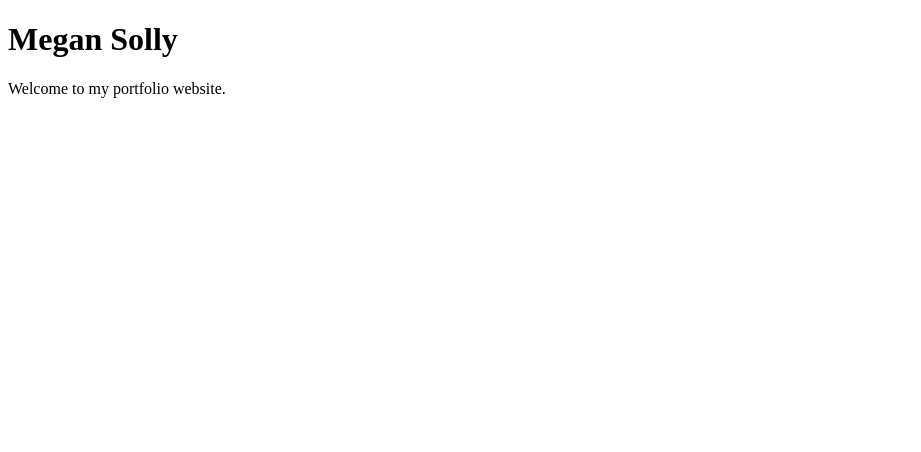
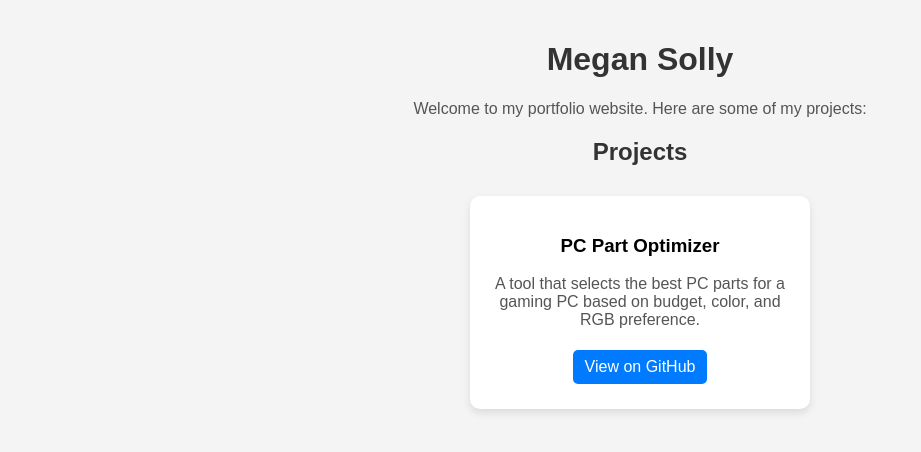
Before and after one commit to megansolly/megansolly.github.io, a plain HTML site: page index.html in a window 1280 px wide. Shown: the whole page, without its empty margins (0-921 px from the left). Drawn offline with Linux system fonts and the light colour scheme.

Commit message:
Update index.html

```diff
--- a/index.html
+++ b/index.html
@@ -2,10 +2,75 @@
 <html lang="en">
 <head>
   <meta charset="UTF-8">
-  <title>My Portfolio</title>
+  <title>Megan Solly Portfolio</title>
+  <style>
+    body {
+      font-family: Arial, sans-serif;
+      margin: 0;
+      padding: 20px;
+      background-color: #f4f4f4;
+    }
+
+    h1, h2 {
+      text-align: center;
+      color: #333;
+    }
+
+    p {
+      text-align: center;
+      color: #555;
+    }
+
+    .projects-container {
+      display: flex;
+      flex-wrap: wrap;
+      justify-content: center;
+      gap: 20px;
+      margin-top: 30px;
+    }
+
+    .project-card {
+      background-color: #fff;
+      border-radius: 10px;
+      box-shadow: 0 4px 8px rgba(0,0,0,0.1);
+      width: 300px;
+      padding: 20px;
+      text-align: center;
+      transition: transform 0.2s;
+    }
+
+    .project-card:hover {
+      transform: translateY(-5px);
+    }
+
+    .project-card a {
+      display: inline-block;
+      margin: 5px 10px;
+      padding: 8px 12px;
+      background-color: #007bff;
+      color: white;
+      text-decoration: none;
+      border-radius: 5px;
+      transition: background-color 0.2s;
+    }
+
+    .project-card a:hover {
+      background-color: #0056b3;
+    }
+  </style>
 </head>
 <body>
   <h1>Megan Solly</h1>
-  <p>Welcome to my portfolio website.</p>
+  <p>Welcome to my portfolio website. Here are some of my projects:</p>
+
+  <h2>Projects</h2>
+  <div class="projects-container">
+    <!-- PC Part Optimizer Project -->
+    <div class="project-card">
+      <h3>PC Part Optimizer</h3>
+      <p>A tool that selects the best PC parts for a gaming PC based on budget, color, and RGB preference.</p>
+      <a href="https://github.com/megansolly/pc-part-optimizer" target="_blank">View on GitHub</a>
+    </div>
+  </div>
 </body>
 </html>
```
